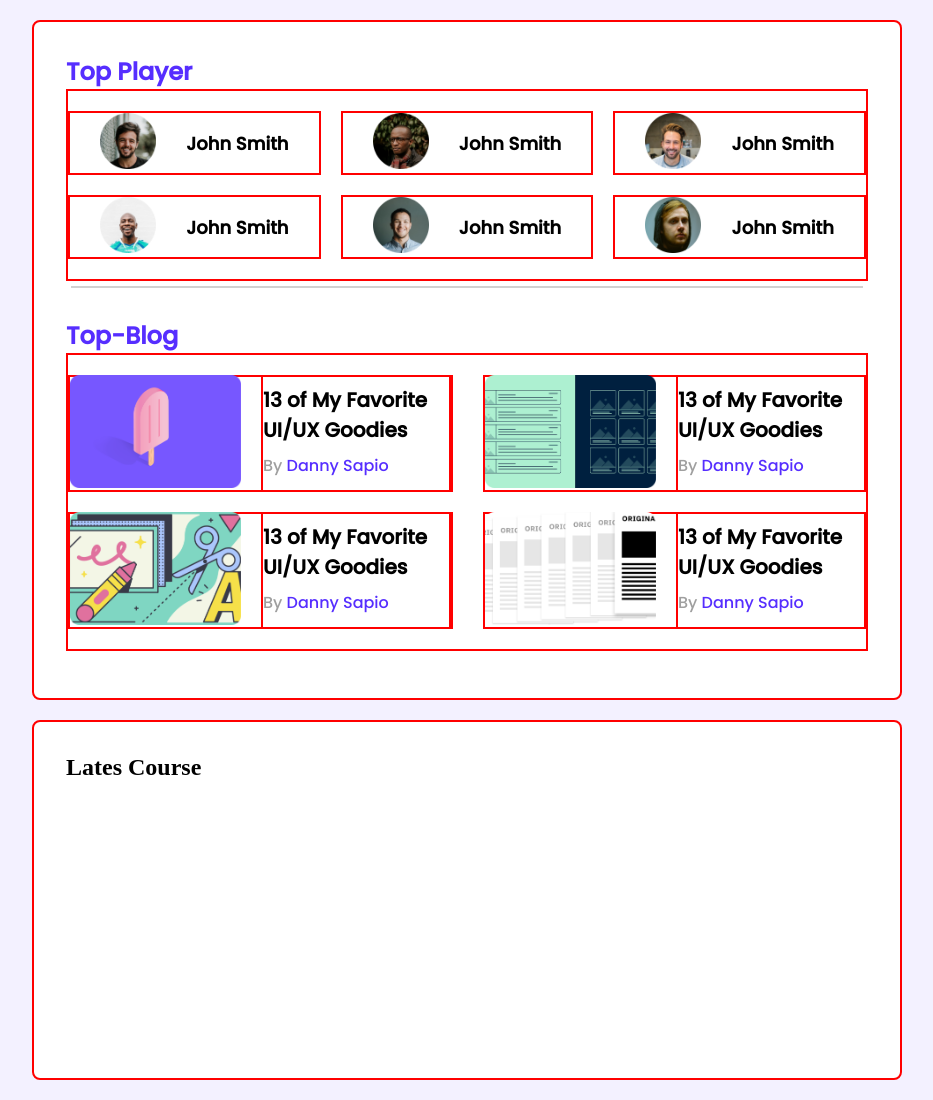
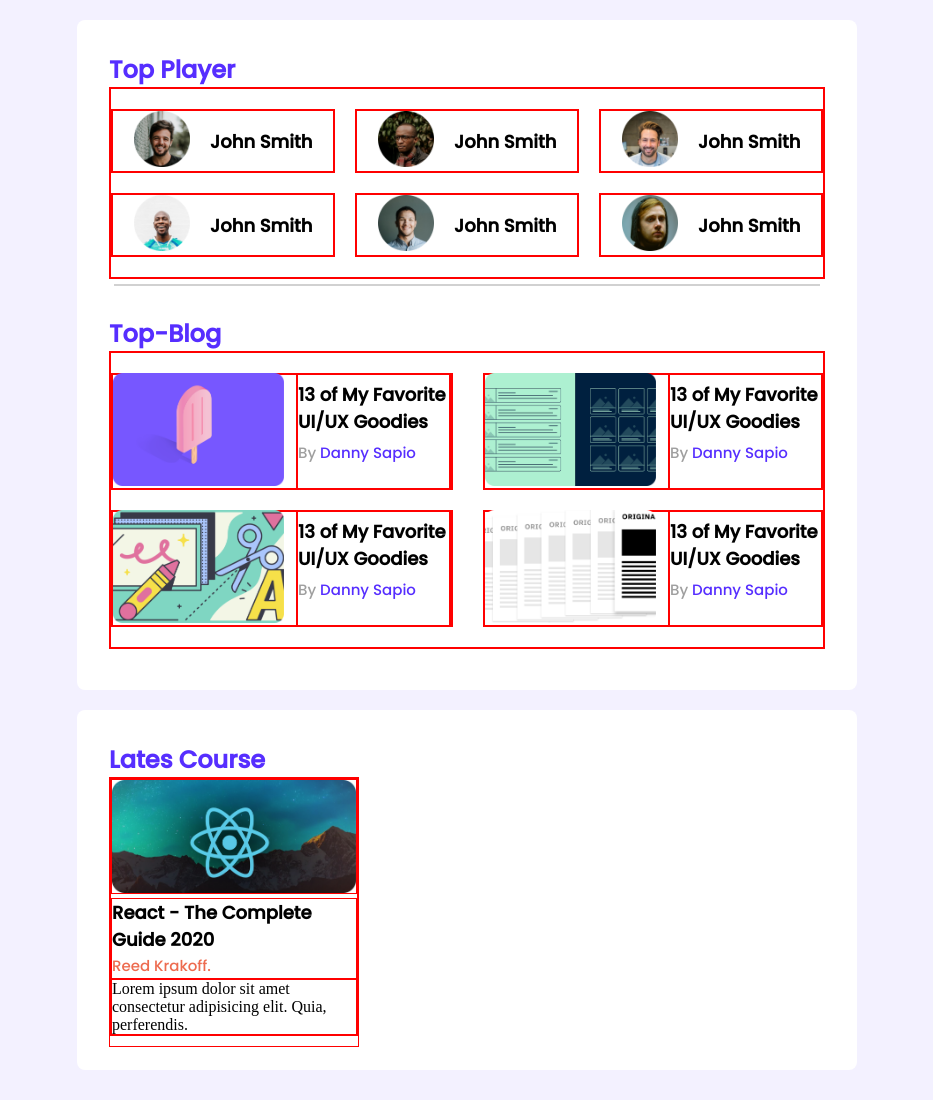
Before and after one commit to TFMahabub/leader-board, a plain HTML site: page index.html in a window 1280 px wide. Shown: the whole page, without its empty margins (173-1106 px from the left). Drawn offline with Linux system fonts and the light colour scheme.

Commit message:
4th commit

```diff
--- a/index.html
+++ b/index.html
@@ -120,11 +120,20 @@
   ----------------------------->
 
 <section id="Course-section">
-  <h2 class="Lates Course">Lates Course</h2>
+  <h2 class="Lates_Course">Lates Course</h2>
   <div class="container">
     <div class="course_box">
       <div class="course_box_area">
-
+        <div class="img">
+          <img src="images/courses/course-1.png" alt="">
+        </div>
+        <div class="title">
+          <h3>React - The Complete Guide 2020</h3>
+          <a href="#">Reed Krakoff.</a>
+        </div>
+        <div class="rating">
+          <p>Lorem ipsum dolor sit amet consectetur adipisicing elit. Quia, perferendis.</p>
+        </div>
       </div>
     </div>
   </div>
--- a/style.css
+++ b/style.css
@@ -7,11 +7,11 @@ body{
   background-color: #F3F1FF;
 }
 #top_box{
-  width: 870px;
-  height: 680px;
+  width: 780px;
+  height: 670px;
   background-color: #fff;
   margin: 20px auto;
-  border: 2px solid red;
+  /* border: 2px solid red; */
   padding: 32px;
   border-radius: 8px;
 }
@@ -63,12 +63,13 @@ body{
     grid-column-gap: 30px;
     border: 2px solid red;
     padding: 20px 0;
+    box-sizing: border-box;
   }
   .blog{
     display: flex;
     justify-content: space-between;
     align-items: center;
-    width: 385px;
+    width: 342px;
     height: 117px;
     border: 2px solid red;
   }
@@ -76,24 +77,24 @@ body{
     height: 113px;
   }
   .blog .text{
-    width: 190px;
+    width: 155px;
     height: 117px;
     border: 2px solid red;
 
   }
   .blog .text h3{
-    margin: 8px 0;
+    margin: 6px 0;
     font-family: poppins, sans-serif;
-    font-size: 20px;
+    font-size: 18px;
   }
   .blog .text p{
     font-family: poppins, sans-serif;
-    font-size: 16px;
+    font-size: 15px;
     color: #9F9F9F;
   }
   .blog .text p a{
     font-family: poppins, sans-serif;
-    font-size: 16px;
+    font-size: 15px;
     color: #562EFF;
     text-decoration: none;
   }
@@ -106,10 +107,50 @@ Course-section
 
   #Course-section{
     border-radius: 8px;
-    width: 870px;
+    width: 780px;
     height: 360px;
     background-color: #fff;
     margin: 20px auto;
-    border: 2px solid red;
+    /* border: 2px solid red; */
     padding: 32px;
   }
+  .Lates_Course{
+    font-size: 24px;
+    font-family: poppins, sans-serif;
+    color: #562EFF;
+  }
+  .container{
+
+  }
+  .course_box{
+    width: 250px;
+    height: 270px;
+    border: 1px solid red;
+  }
+  .course_box_area{
+    width: 100%;
+    border: 1px solid red;
+    display: flex;
+    flex-direction: column;
+  }
+  .course_box_area img{
+    width: 100%;
+    border: 1px solid red;
+  }
+  .title{
+    border: 1px solid red;
+    margin:  0;
+    font-family: poppins, sans-serif;
+  }
+  .title h3{
+    font-size: 18px;
+  }
+  .title a{
+    text-decoration: none;
+    color: #ED6B4F;
+    font-size: 15px;
+  }
+  .rating{
+    border: 1px solid red;
+
+  }
```
